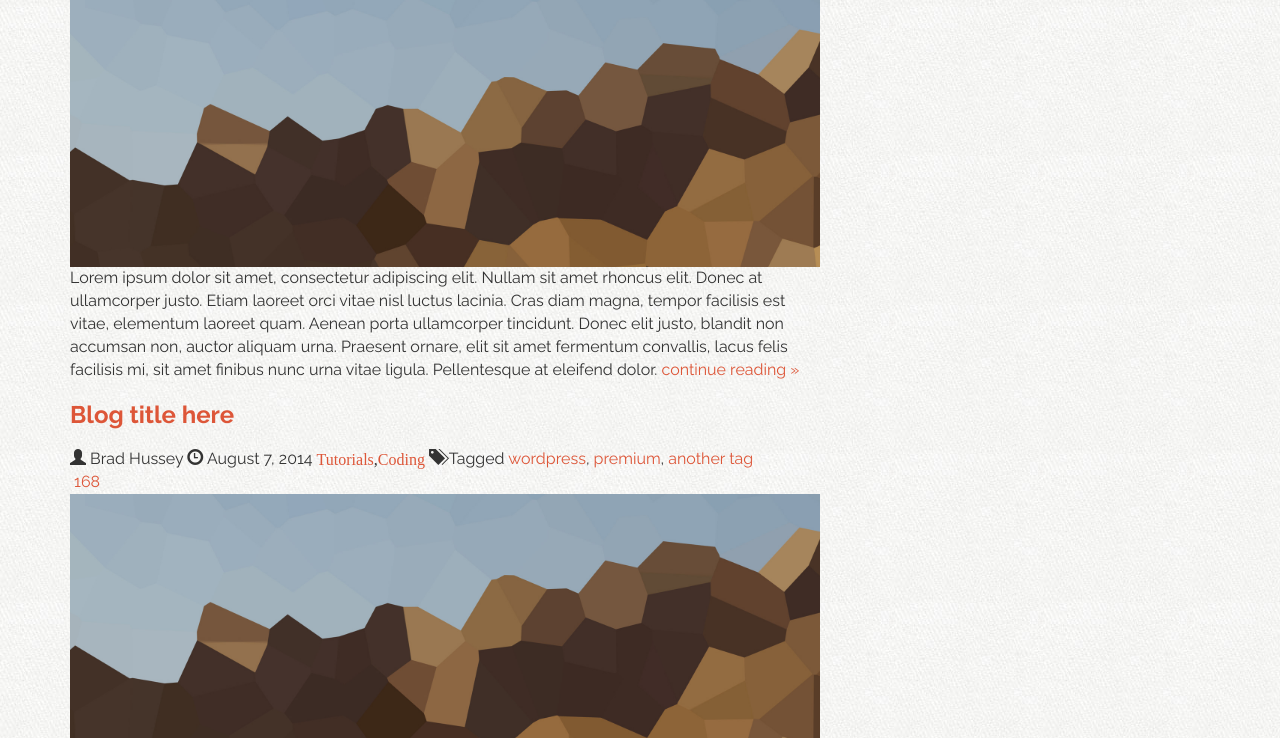
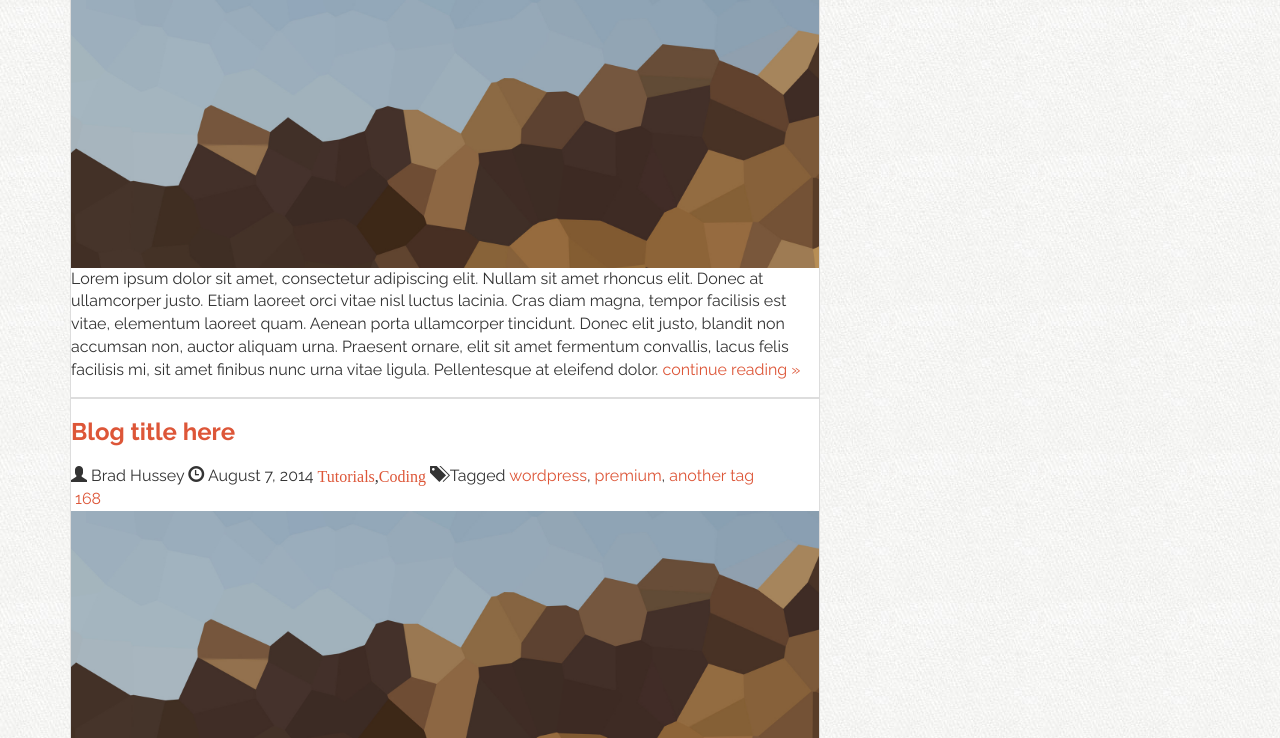
Before and after one commit to Rayyanahmed/B2W, a plain HTML site: page blog.html in a window 1280 px wide. Shown: the part 419-1157 px from the top of the page. Drawn offline with nearby package versions, Linux system fonts and the light colour scheme.

Commit message:
added some styling to post

```diff
--- a/assets/css/custom.css
+++ b/assets/css/custom.css
@@ -349,6 +349,15 @@ footer li.signup-link a:hover {
 	font-weight: bold;
 }
 
+
+/* ======== BLOG =============== */
+
+.post {
+	position: relative;
+	border: solid 1px #ddd;
+	background: white;
+}
+
 /* ===== CUSTOM ICON SPRITES ========*/
 
 i.ci {
```
